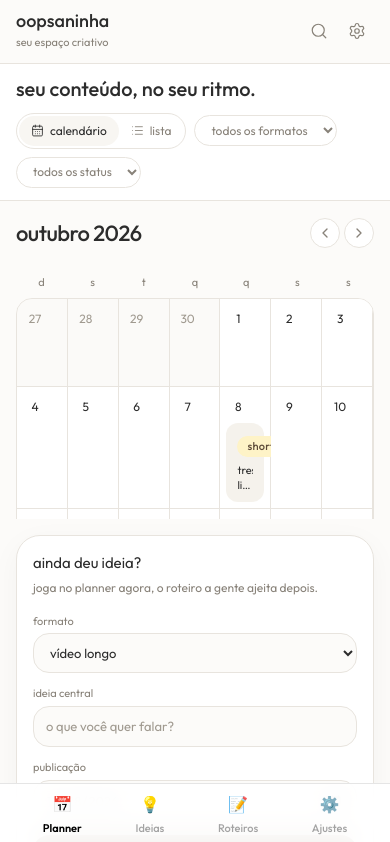
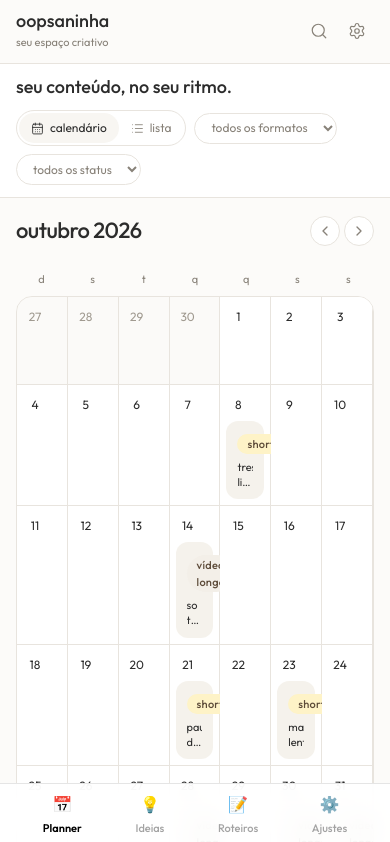
Before and after one commit to anaalmeida-v/creator-planner, a Next.js app: page / in a window 390 px wide. Shown: the top 842 px of the page. Built offline with nearby package versions, Linux system fonts and the light colour scheme.

Commit message:
fix(mobile): use dynamic height units and fix mobile bottom clipping

```diff
--- a/components/planner/PlannerView.tsx
+++ b/components/planner/PlannerView.tsx
@@ -23,7 +23,7 @@ export function PlannerView() {
   const split = Boolean(selected);
 
   return (
-    <div className="h-screen max-h-screen overflow-hidden flex flex-col bg-neutral-50/20">
+    <div className="min-h-[100dvh] flex flex-col bg-neutral-50/20 pb-20 lg:pb-0">
       {/* Header Desktop */}
       <header className="hidden border-b border-line px-8 py-4 lg:block shrink-0 bg-white">
         <div className="flex items-start justify-between gap-4">
@@ -56,16 +56,16 @@ export function PlannerView() {
       </header>
 
       {/* Header Mobile */}
-      <div className="px-4 py-3 lg:hidden shrink-0 bg-white border-b border-line">
-        <h1 className="text-[20px] font-medium lowercase leading-tight">seu conteúdo, no seu ritmo.</h1>
+      <div className="px-4 py-3 lg:hidden shrink-0 bg-white border-b border-line sticky top-0 z-20 shadow-xs">
+        <h1 className="text-[18px] font-medium lowercase leading-tight">seu conteúdo, no seu ritmo.</h1>
         <div className="mt-3">
           <FiltersBar />
         </div>
       </div>
 
-      {/* Área Central com Altura Fixa e Sem Estourar 100vh */}
-      <div className="flex-1 min-h-0 overflow-hidden flex flex-col p-4 lg:px-8 lg:py-6">
-        <div className="flex-1 min-h-0 overflow-hidden flex flex-col">
+      {/* Área Central Flexível */}
+      <div className="flex-1 flex flex-col p-4 lg:px-8 lg:py-6">
+        <div className="flex-1 flex flex-col">
           {view === "calendario" && <CalendarGrid />}
           {view === "lista" && <AgendaList />}
           {view === "kanban" && (
@@ -79,14 +79,14 @@ export function PlannerView() {
       </div>
 
       {/* QuickAdd no Rodapé */}
-      <div id="nova-ideia" className="shrink-0 px-4 lg:px-8 pb-4">
+      <div id="nova-ideia" className="px-4 lg:px-8 pb-6 mt-auto">
         <QuickAdd />
       </div>
 
       {/* Modal Centralizado / Painel de Detalhes Flutuante */}
       {split && (
-        <div className="fixed inset-0 z-50 bg-black/40 backdrop-blur-xs flex items-center justify-center p-4">
-          <div className="bg-white w-full max-w-4xl max-h-[90vh] rounded-2xl shadow-2xl border border-neutral-200 flex flex-col overflow-hidden animate-in fade-in zoom-in-95 duration-150">
+        <div className="fixed inset-0 z-50 bg-black/50 backdrop-blur-xs flex items-end lg:items-center justify-center p-0 lg:p-4">
+          <div className="bg-white w-full lg:max-w-4xl h-[90vh] lg:max-h-[90vh] rounded-t-3xl lg:rounded-2xl shadow-2xl border border-neutral-200 flex flex-col overflow-hidden animate-in fade-in zoom-in-95 duration-150">
             <div className="flex-1 overflow-y-auto p-4 lg:p-6">
               <DetailsPanel />
             </div>
```
